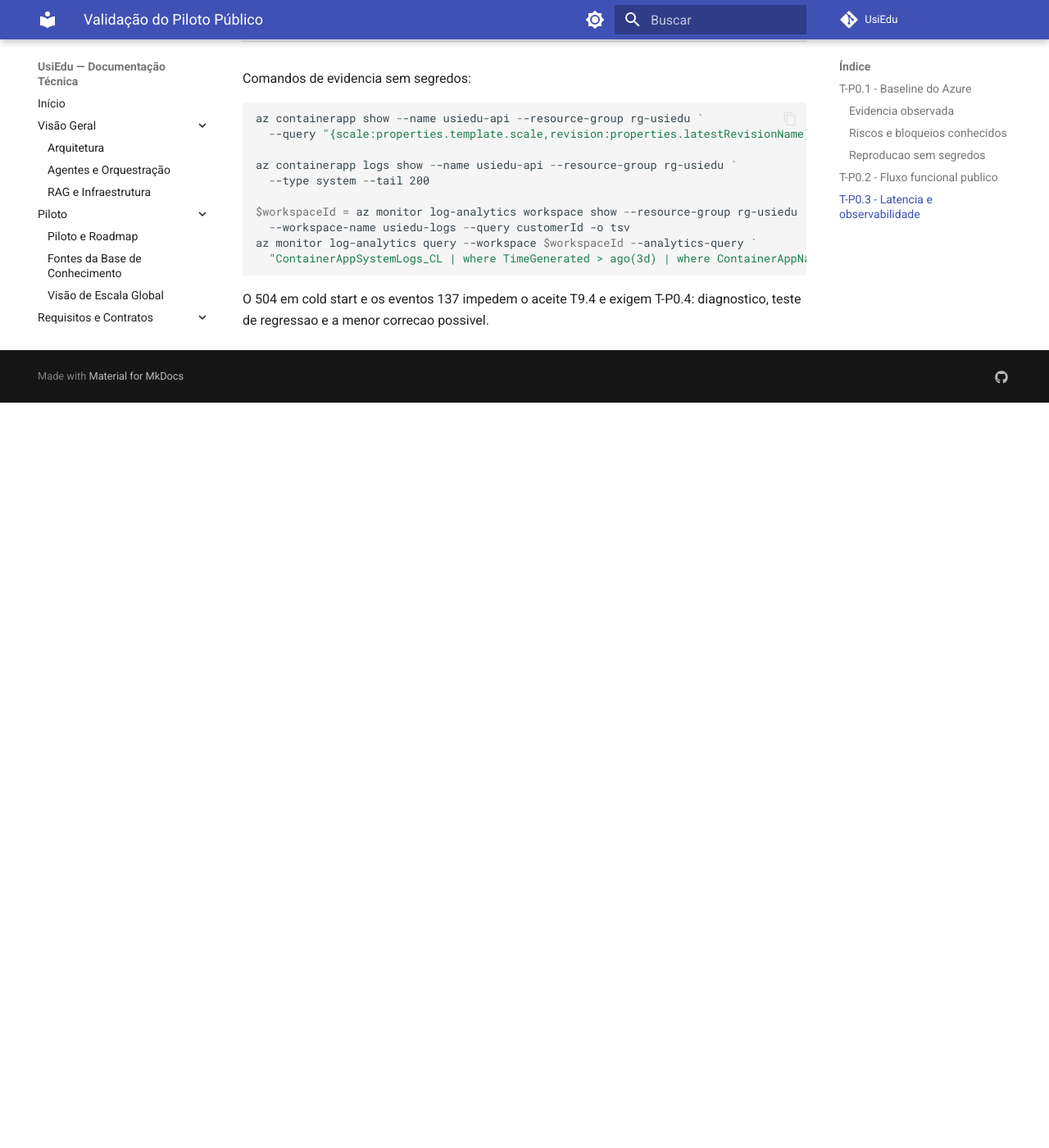
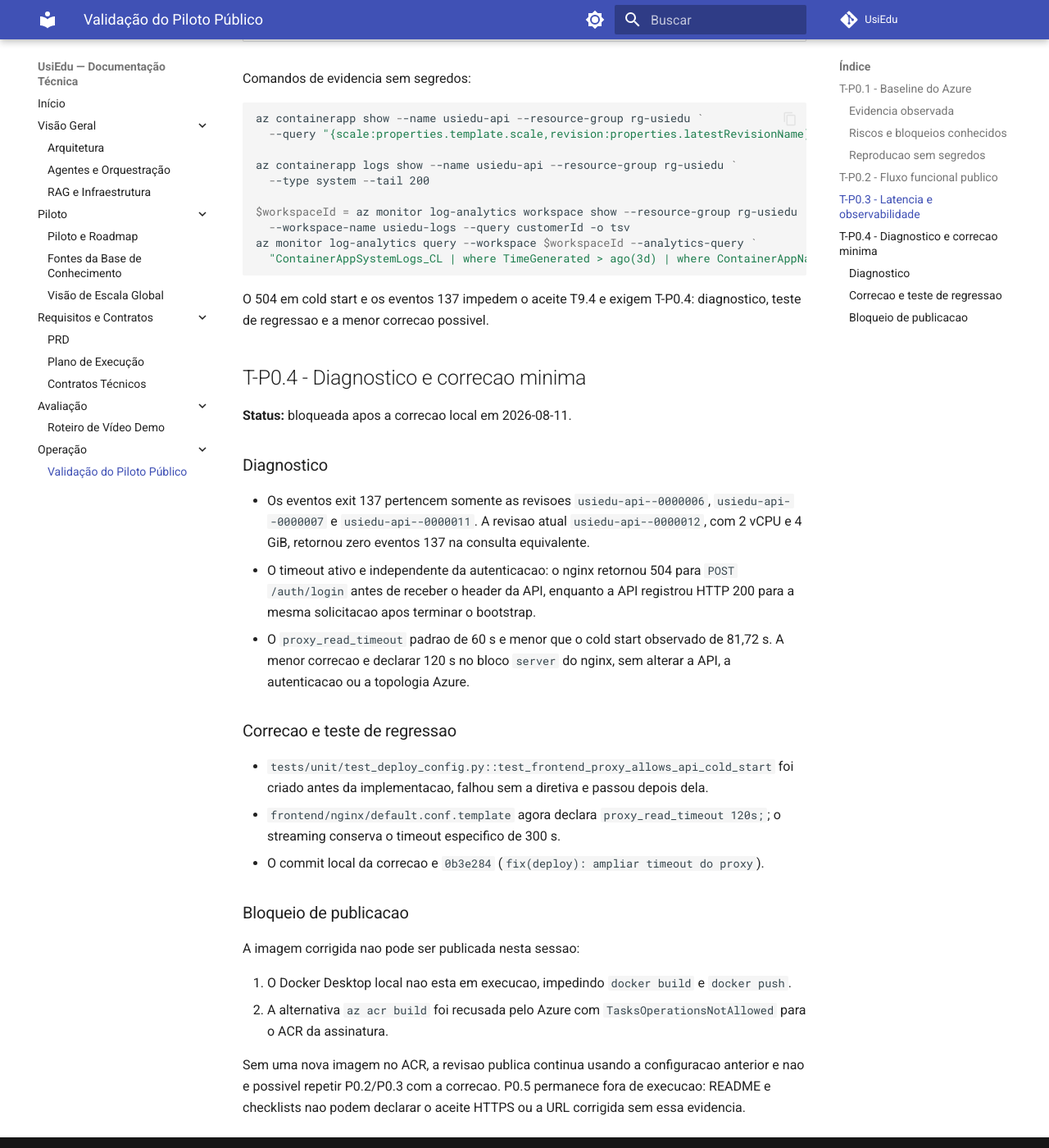
Before and after one commit to henriquebotelhogomes/UsiEdu, an MkDocs documentation site: the page built from docs/profissionalizacao/01-validacao-piloto.md, in a window 1280 px wide and 1400 px high, scrolled down 2678 px. Shown: the whole window at 82% size. Built offline with MkDocs 1.6.1 and Material for MkDocs 9.7.7, drawn with Linux system fonts in a browser that asks for light colours; comment, search, counter and statistics services are not loaded; before the commit the page ends 3169 px from its top, so only the background shows below that.

Commit message:
docs(p0): registrar bloqueio de publicacao
Co-authored-by: Copilot App <223556219+Copilot@users.noreply.github.com>

```diff
--- a/docs/profissionalizacao/01-validacao-piloto.md
+++ b/docs/profissionalizacao/01-validacao-piloto.md
@@ -95,3 +95,43 @@ az monitor log-analytics query --workspace $workspaceId --analytics-query `
 
 O 504 em cold start e os eventos 137 impedem o aceite T9.4 e exigem T-P0.4:
 diagnostico, teste de regressao e a menor correcao possivel.
+
+## T-P0.4 - Diagnostico e correcao minima
+
+**Status:** bloqueada apos a correcao local em 2026-08-11.
+
+### Diagnostico
+
+- Os eventos exit 137 pertencem somente as revisoes `usiedu-api--0000006`,
+  `usiedu-api--0000007` e `usiedu-api--0000011`. A revisao atual
+  `usiedu-api--0000012`, com 2 vCPU e 4 GiB, retornou zero eventos 137 na
+  consulta equivalente.
+- O timeout ativo e independente da autenticacao: o nginx retornou 504 para
+  `POST /auth/login` antes de receber o header da API, enquanto a API registrou
+  HTTP 200 para a mesma solicitacao apos terminar o bootstrap.
+- O `proxy_read_timeout` padrao de 60 s e menor que o cold start observado de
+  81,72 s. A menor correcao e declarar 120 s no bloco `server` do nginx, sem
+  alterar a API, a autenticacao ou a topologia Azure.
+
+### Correcao e teste de regressao
+
+- `tests/unit/test_deploy_config.py::test_frontend_proxy_allows_api_cold_start`
+  foi criado antes da implementacao, falhou sem a diretiva e passou depois dela.
+- `frontend/nginx/default.conf.template` agora declara
+  `proxy_read_timeout 120s;`; o streaming conserva o timeout especifico de
+  300 s.
+- O commit local da correcao e `0b3e284` (`fix(deploy): ampliar timeout do proxy`).
+
+### Bloqueio de publicacao
+
+A imagem corrigida nao pode ser publicada nesta sessao:
+
+1. O Docker Desktop local nao esta em execucao, impedindo `docker build` e
+   `docker push`.
+2. A alternativa `az acr build` foi recusada pelo Azure com
+   `TasksOperationsNotAllowed` para o ACR da assinatura.
+
+Sem uma nova imagem no ACR, a revisao publica continua usando a configuracao
+anterior e nao e possivel repetir P0.2/P0.3 com a correcao. P0.5 permanece
+fora de execucao: README e checklists nao podem declarar o aceite HTTPS ou a
+URL corrigida sem essa evidencia.
```
Also changed, not shown: PRD.v2.md (+2 -2 lines), docs/04-piloto-e-roadmap.md (+1 -1 lines), docs/07-prd-requisitos.md (+1 -1 lines), docs/08-plano-execucao.md (+1 -0 lines).
